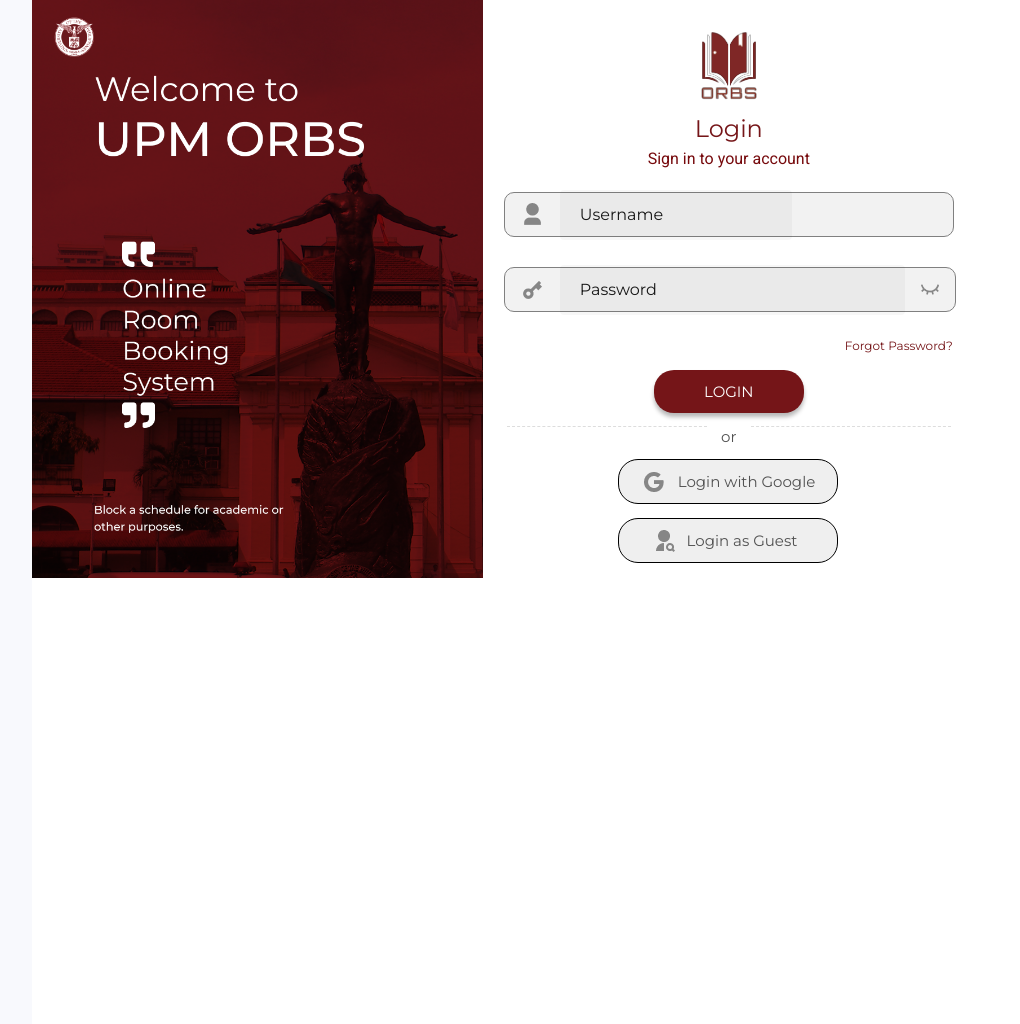
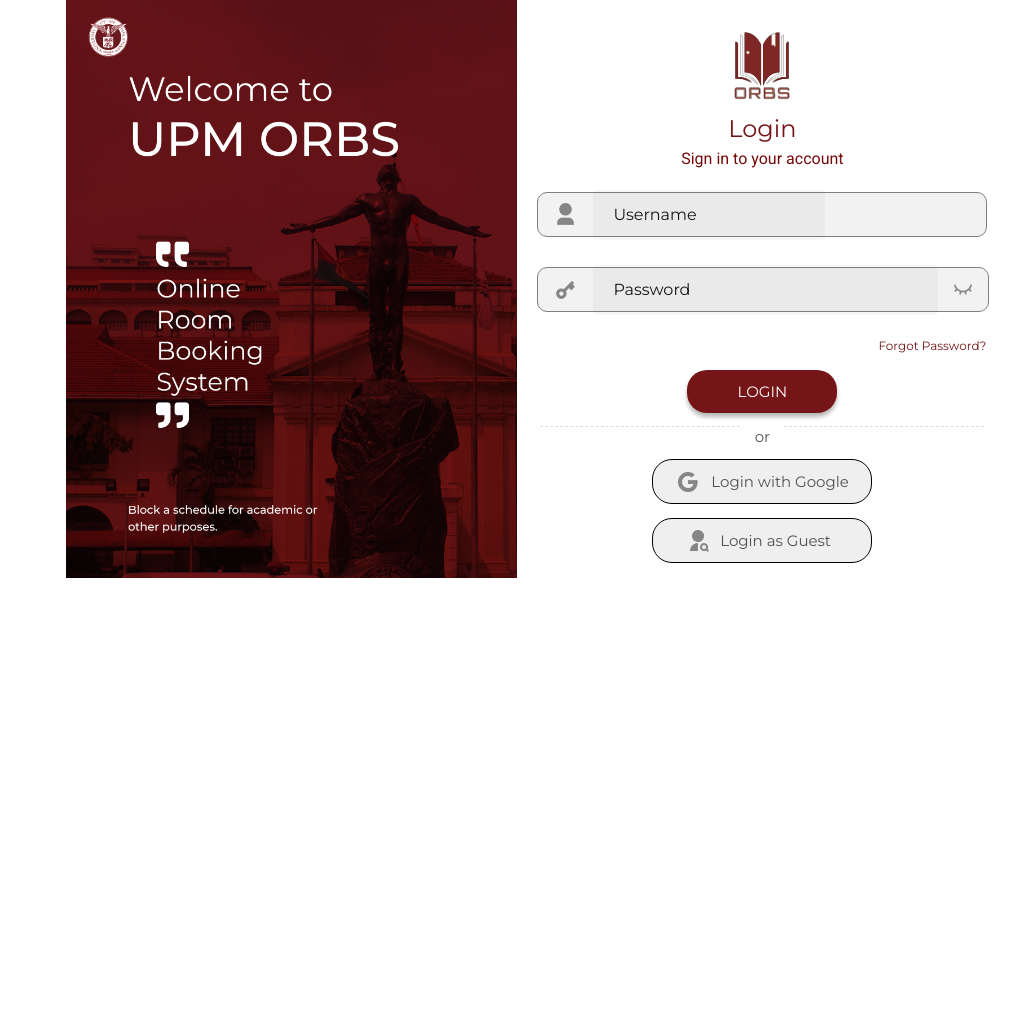
Before and after one commit to sjsaluta/UPM-ORBS-1.1.0, a Django app: page /accounts/login/ in a window 1280 px wide; the page is wider, and only the part inside the window is pictured. Shown: that part, without its empty margins (160-1180 px from the left). Run offline with Django 4.2, Linux system fonts and the light colour scheme; parts of the project's set-up code (start-up, migrations or seed data) failed here and were passed over; some libraries are stand-ins or nearby versions.

Commit message:
Update login.html

```diff
--- a/templates/accounts/login.html
+++ b/templates/accounts/login.html
@@ -16,9 +16,9 @@
     </head>
 
     <body>
-        <div class="finalized-login-page screen" style="margin-left: 15%">
+        <div class="finalized-login-page screen">
         <img class="image-panel" src="{{MEDIA_URL}}login-image.png" alt="Image-Panel"
-                style="width:30%; height: 50%;"/>
+                style="width:30%; height: 50%; margin-left: 15%"/>
         <div class="form-panel" style="max-width:30%; height: 40%;">
         <img src="{{MEDIA_URL}}Logo_Navbar.png"
                 style="filter: hue-rotate(-48deg) saturate(6) grayscale(65%) drop-shadow(0 0 0 black);
@@ -100,10 +100,8 @@
         class="line"
         src="{{MEDIA_URL}}Line 1.png"
         alt="Line 1"/>
-        <div class="or valign-text-
-        middle montserrat-normal-fuscous-gray-15px">
-        <span><span class="montserrat-normal-
-        fuscous-gray-15px">or</span></span>
+        <div class="or valign-text-middle montserrat-normal-fuscous-gray-15px">
+        <span><span class="montserrat-normal-fuscous-gray-15px">or</span></span>
         </div>
         <img
         class="line"
```
